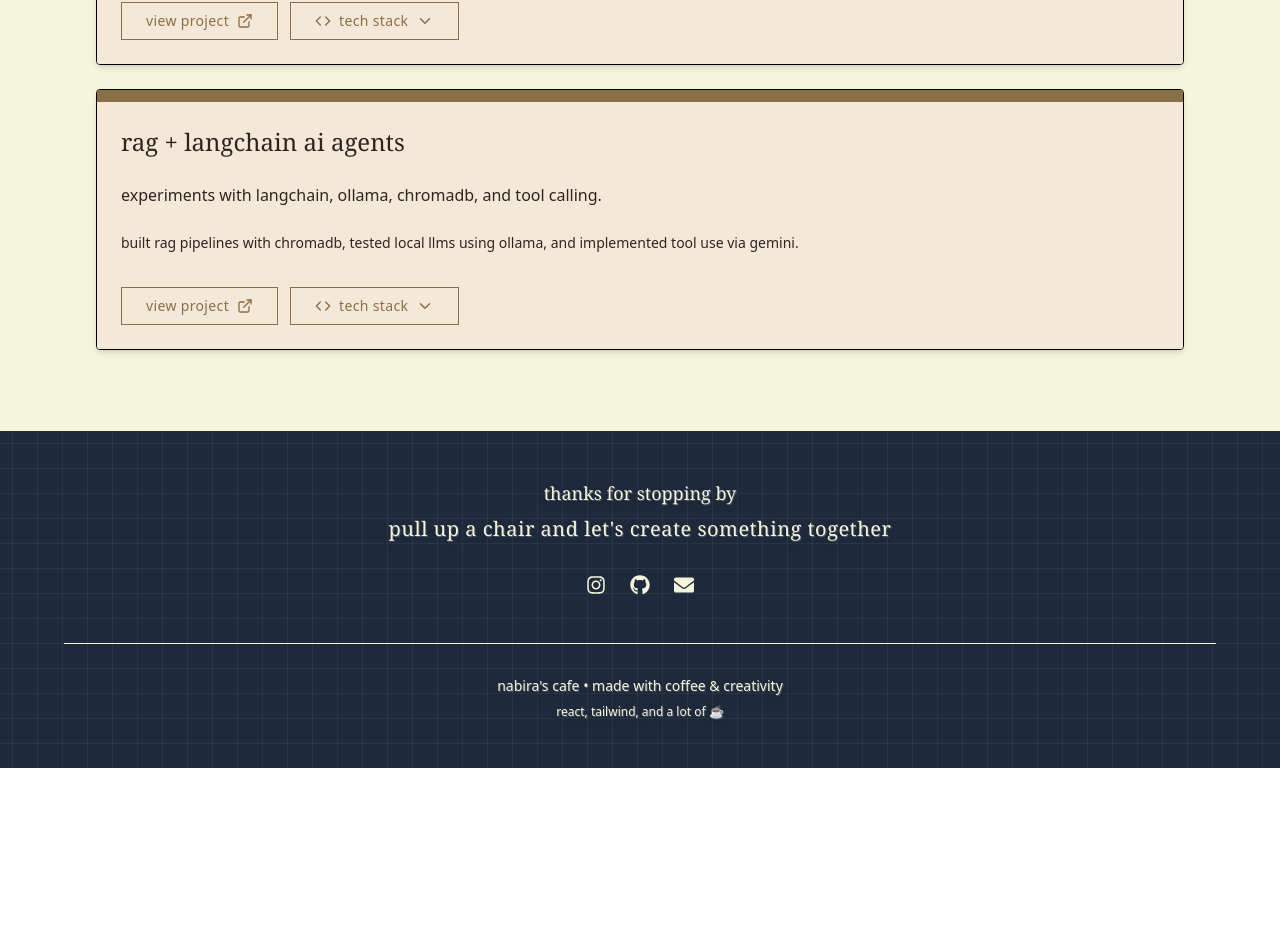
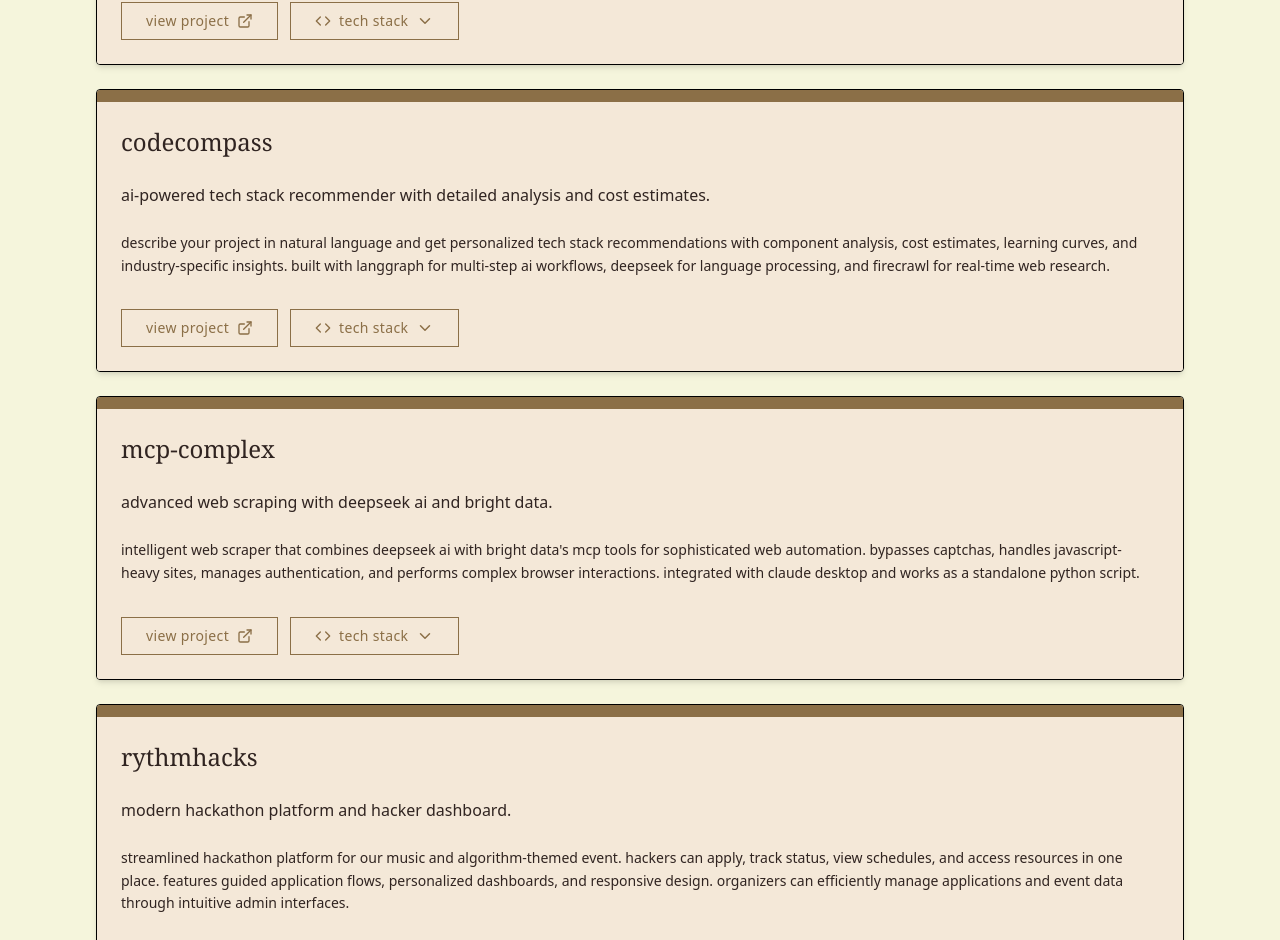
Before and after one commit to nabirarashid/portfolio-nabira-rashid, a React (Vite) app: page /projects in a window 1280 px wide. Shown: the part 1860-2800 px from the top of the page. Before the commit the page ends 2628 px from the top, so only its background shows below. Built offline with nearby package versions, Linux system fonts and the light colour scheme.

Commit message:
updated projs

```diff
--- a/src/data/projects.ts
+++ b/src/data/projects.ts
@@ -32,7 +32,7 @@ const projects: Project[] = [
     title: "homegrown",
     description: "a local product discovery and seller platform.",
     techStack: ["react", "tailwindcss", "firebase", "maps api"],
-    link: "#",
+    link: "https://homegrownapp.shop/",
     details: `connects users with local businesses by enabling product discovery and seller listings based on location and filters.`,
   },
   {
@@ -53,17 +53,30 @@ const projects: Project[] = [
     title: "segmentation registration research",
     description:
       "research project on medical image segmentation and registration.",
-    link: "#",
+    link: "https://github.com/nabirarashid/medical-image-registration-ablation",
     techStack: ["python", "pytorch", "matplotlib"],
     details: `explored machine learning techniques for improving segmentation and alignment of medical images (mri/ct).`,
   },
   {
-    title: "rag + langchain ai agents",
-    description:
-      "experiments with langchain, ollama, chromadb, and tool calling.",
-    link: "#",
-    techStack: ["python", "langchain", "ollama", "chroma db", "gemini api"],
-    details: `built rag pipelines with chromadb, tested local llms using ollama, and implemented tool use via gemini.`,
+    title: "codecompass",
+    description: "ai-powered tech stack recommender with detailed analysis and cost estimates.",
+    link: "https://github.com/nabirarashid/langgraph-codecompass",
+    techStack: ["next.js", "python", "fastapi", "langgraph", "deepseek ai", "firecrawl", "tailwindcss"],
+    details: `describe your project in natural language and get personalized tech stack recommendations with component analysis, cost estimates, learning curves, and industry-specific insights. built with langgraph for multi-step ai workflows, deepseek for language processing, and firecrawl for real-time web research.`,
+  },
+  {
+    title: "mcp-complex",
+    description: "advanced web scraping with deepseek ai and bright data.",
+    link: "https://github.com/nabirarashid/mcp-scrape",
+    techStack: ["python", "deepseek ai", "bright data", "mcp", "langgraph"],
+    details: `intelligent web scraper that combines deepseek ai with bright data's mcp tools for sophisticated web automation. bypasses captchas, handles javascript-heavy sites, manages authentication, and performs complex browser interactions. integrated with claude desktop and works as a standalone python script.`,
+  },
+  {
+    title: "rythmhacks",
+    description: "modern hackathon platform and hacker dashboard.",
+    link: "https://rythmhacks-site.vercel.app/",
+    techStack: ["next.js", "react", "typescript", "tailwindcss", "mongodb", "jwt auth"],
+    details: `streamlined hackathon platform for our music and algorithm-themed event. hackers can apply, track status, view schedules, and access resources in one place. features guided application flows, personalized dashboards, and responsive design. organizers can efficiently manage applications and event data through intuitive admin interfaces.`,
   },
 ];
 
```
